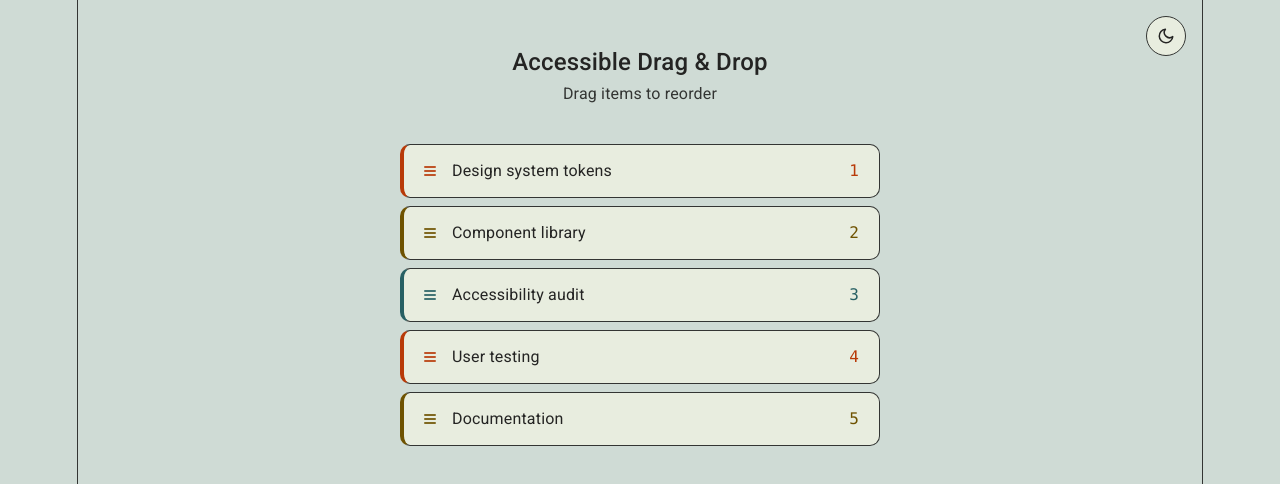
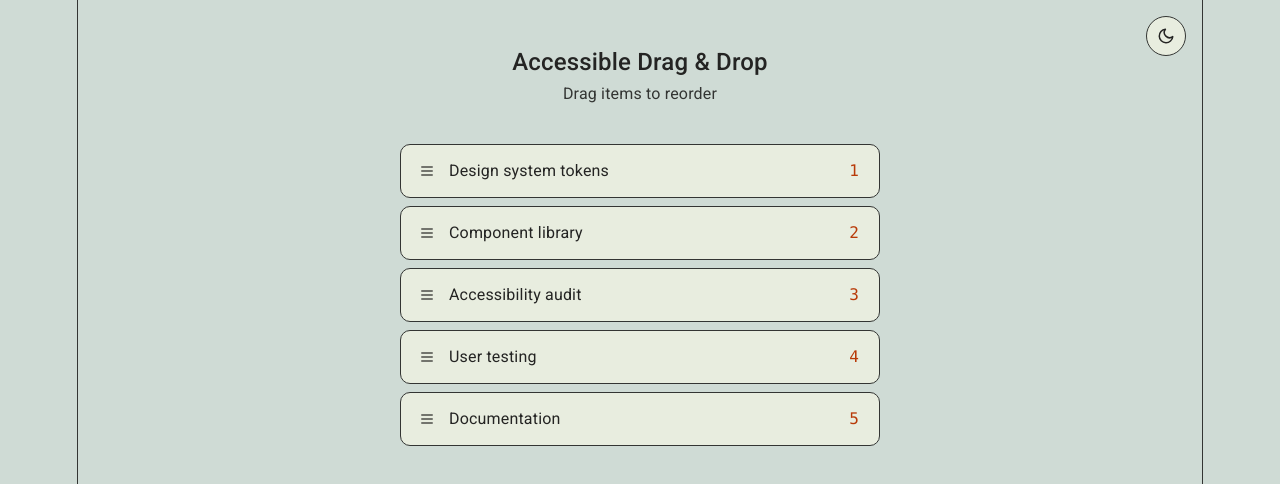
Before and after one commit to geneparcellano/accessible-drag-drop, a React (Vite) app: page / in a window 1280 px wide. Shown: the top 484 px of the page. Built offline with nearby package versions, Linux system fonts and the light colour scheme.

Commit message:
Revert "style: add aqua accent and cycle three hues down the list"
This reverts commit 9ee89fc2552704afa86c3a0e340375e561b1e660.

```diff
--- a/src/App.scss
+++ b/src/App.scss
@@ -25,24 +25,16 @@
 }
 
 .drag-item {
-	--row-accent: var(--accent);
 	display: flex;
 	align-items: center;
 	gap: 8px;
 	padding: 12px 20px 12px 12px;
 	background: var(--social-bg);
 	border: 1px solid var(--border);
-	border-left: 4px solid var(--row-accent);
 	border-radius: 10px;
 	cursor: grab;
 	user-select: none;
 	transition: box-shadow 0.15s, border-color 0.15s;
-
-	// Cycle the three brand accents down the list so the reorder order reads
-	// visually, not just numerically. Focus and hover stay on --accent alone
-	// (below) so the keyboard-focus indicator never changes hue.
-	&:nth-child(3n+2) { --row-accent: var(--accent-2); }
-	&:nth-child(3n+3) { --row-accent: var(--accent-3); }
 
 	&:hover {
 		box-shadow: var(--shadow);
@@ -56,7 +48,6 @@
 	&.is-dragging {
 		opacity: 0.5;
 		border-color: var(--accent);
-		--row-accent: var(--accent);
 	}
 
 	.drag-label,
@@ -75,9 +66,9 @@
 	background: transparent;
 	border: 1px solid transparent;
 	border-radius: 4px;
-	color: var(--row-accent);
+	color: var(--title-color);
 	cursor: grab;
-	opacity: 0.85;
+	opacity: 0.6;
 	transition: opacity 0.15s;
 
 	&:hover {
@@ -98,7 +89,7 @@
 }
 
 .drag-index {
-	color: var(--row-accent);
+	color: var(--accent);
 	font-family: var(--mono);
 	min-width: 20px;
 	text-align: right;
--- a/src/index.scss
+++ b/src/index.scss
@@ -6,8 +6,6 @@
 	--bg: #242423;
 	--border: #CFDBD5;
 	--accent: #FF7247;
-	--accent-2: #F5CB5C;
-	--accent-3: #A0C9CB;
 	--social-bg: #333533;
 	--title-color: #E8EDDF;
 	--shadow:
@@ -23,8 +21,6 @@
 	--bg: #CFDBD5;
 	--border: #333533;
 	--accent: #B83A08;
-	--accent-2: #6E5200;
-	--accent-3: #276064;
 	--social-bg: #E8EDDF;
 	--title-color: #242423;
 	--shadow:
```
